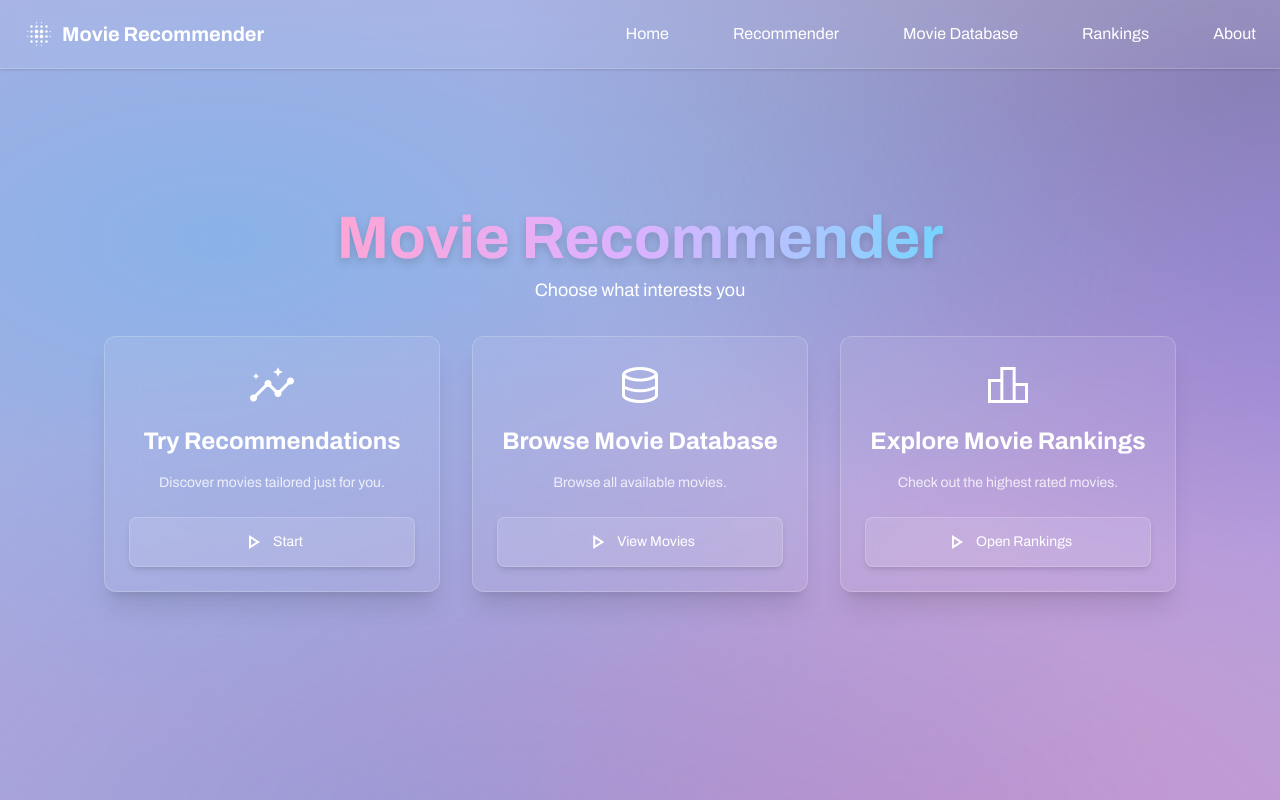
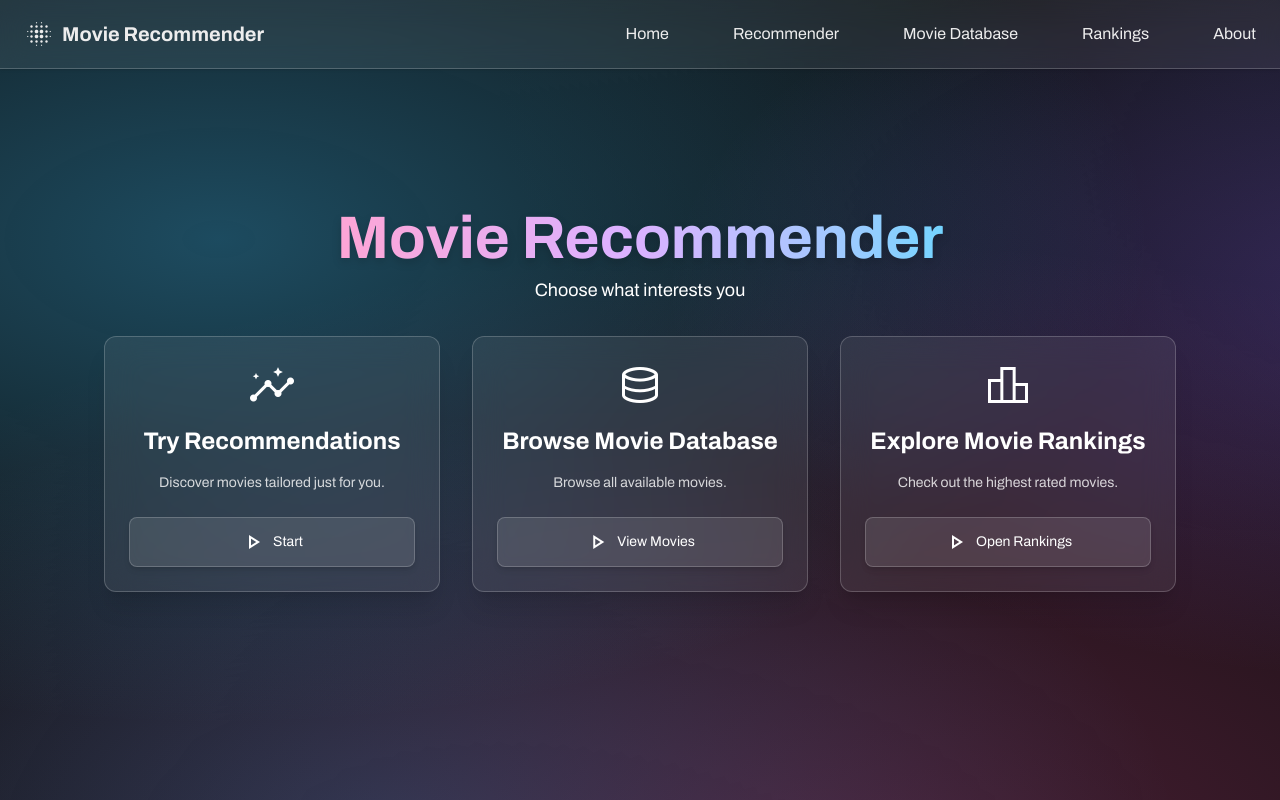
Before and after one commit to Swierszczykowaty/recommender-web, a Next.js app: page / in a window 1280 px wide. Built offline with nearby package versions, Linux system fonts and the light colour scheme; no server answers.

Commit message:
[FIX] off light mode

```diff
--- a/src/app/globals.css
+++ b/src/app/globals.css
@@ -8,8 +8,10 @@
 }
 
 :root {
-  --background: #b6ade0;   /* LIGHT */
-  --foreground: #ffffff;
+  /* --background: #b6ade0; */  /* LIGHT - ZAKOMENTOWANE */
+  /* --foreground: #ffffff; */
+  --background: #0f0f0f; /* DARK */
+  --foreground: #ededed;
   --color-background: var(--background);
   --color-foreground: var(--foreground);
   --font-sans: "Inter", sans-serif;
@@ -22,12 +24,12 @@
   font-size: 70px;
 }
 
-@media (prefers-color-scheme: dark) {
+/* @media (prefers-color-scheme: dark) {
   :root {
-    --background: #0f0f0f; /* DARK */
+    --background: #0f0f0f;
     --foreground: #ededed;
   }
-}
+} */
 body {
   background: var(--background);
   color: var(--foreground);
```
